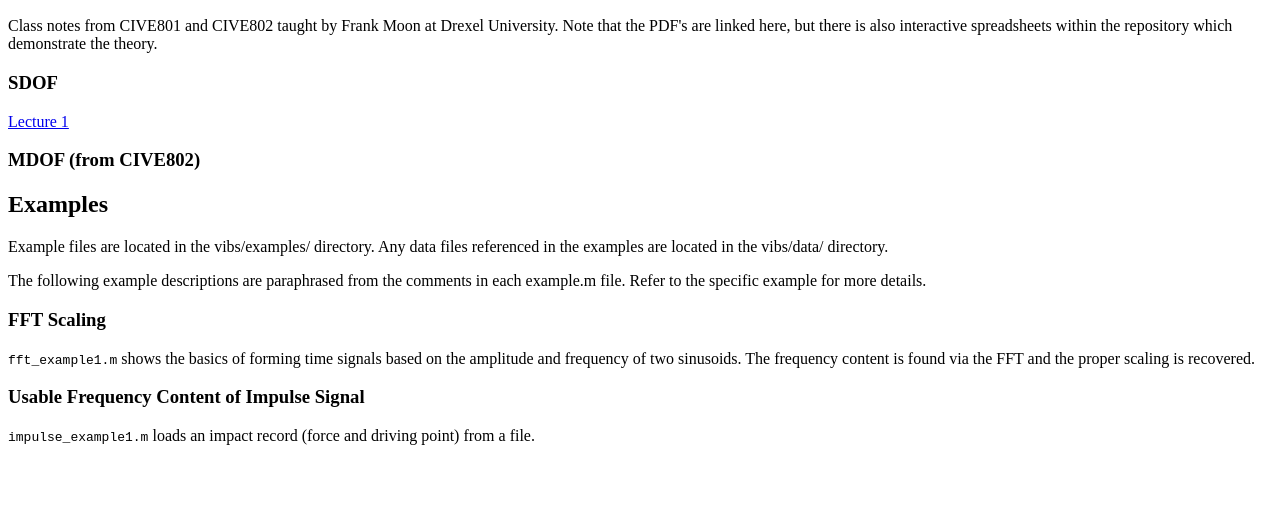
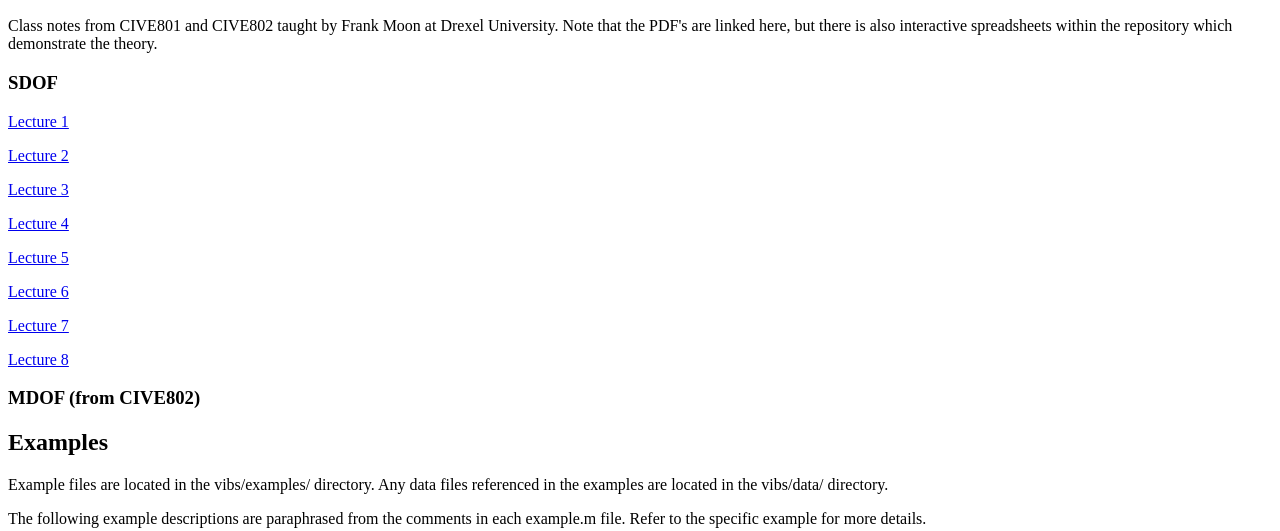
Before and after one commit to johndevitis/vibs, a plain HTML site: page index.html in a window 1280 px wide. Shown: the part 228-759 px from the top of the page. Drawn offline with Linux system fonts and the light colour scheme.

Commit message:
added all sdof links to readme and updated index

```diff
--- a/index.html
+++ b/index.html
@@ -6,6 +6,13 @@
 <p>Class notes from CIVE801 and CIVE802 taught by Frank Moon at Drexel University. Note that the PDF's are linked here, but there is also interactive spreadsheets within the repository which demonstrate the theory.</p>
 <h3 id="sdof">SDOF</h3>
 <p><a href="docs/franks-notes/sdof/Lecture%201%20-%20Introduction%20to%20Structural%20Dynamics.pdf">Lecture 1</a></p>
+<p><a href="docs/franks-notes/sdof/Lecture%202%20-%20Dynamic%20Modeling%20(Point%20Mass).pdf">Lecture 2</a></p>
+<p><a href="docs/franks-notes/sdof/Lecture%203%20-%20Dynamic%20Modeling%20(Distributed%20Mass).pdf">Lecture 3</a></p>
+<p><a href="docs/franks-notes/sdof/Lecture%204%20-%20EOM%20and%20Undamped%20Free%20Vibration.pdf">Lecture 4</a></p>
+<p><a href="docs/franks-notes/sdof/Lecture%205%20-%20Damped%20Free%20Vibration.pdf">Lecture 5</a></p>
+<p><a href="docs/franks-notes/sdof/Lecture%206%20-%20Forced%20Harmonic%20Vibration.pdf">Lecture 6</a></p>
+<p><a href="docs/franks-notes/sdof/Lecture%207%20-%20Forced%20Harmonic%20and%20General%20Loading.pdf">Lecture 7</a></p>
+<p><a href="docs/franks-notes/sdof/Lecture%208%20-%20General%20Loading%20and%20Numerical%20Methods.pdf">Lecture 8</a></p>
 <h3 id="mdof-from-cive802">MDOF (from CIVE802)</h3>
 <h2 id="examples">Examples</h2>
 <p>Example files are located in the vibs/examples/ directory. Any data files referenced in the examples are located in the vibs/data/ directory.</p>
```
Also changed, not shown: 1 other file.
